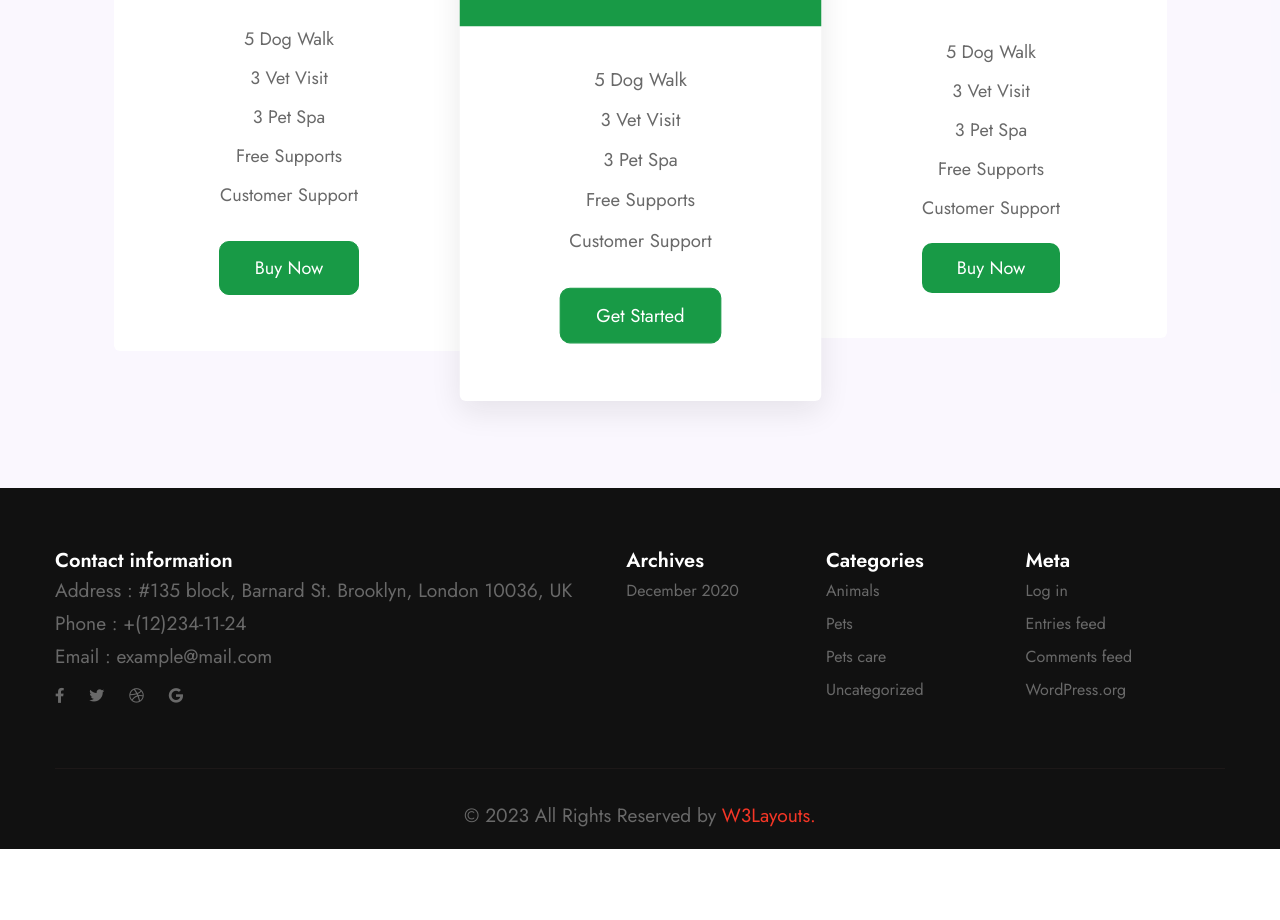
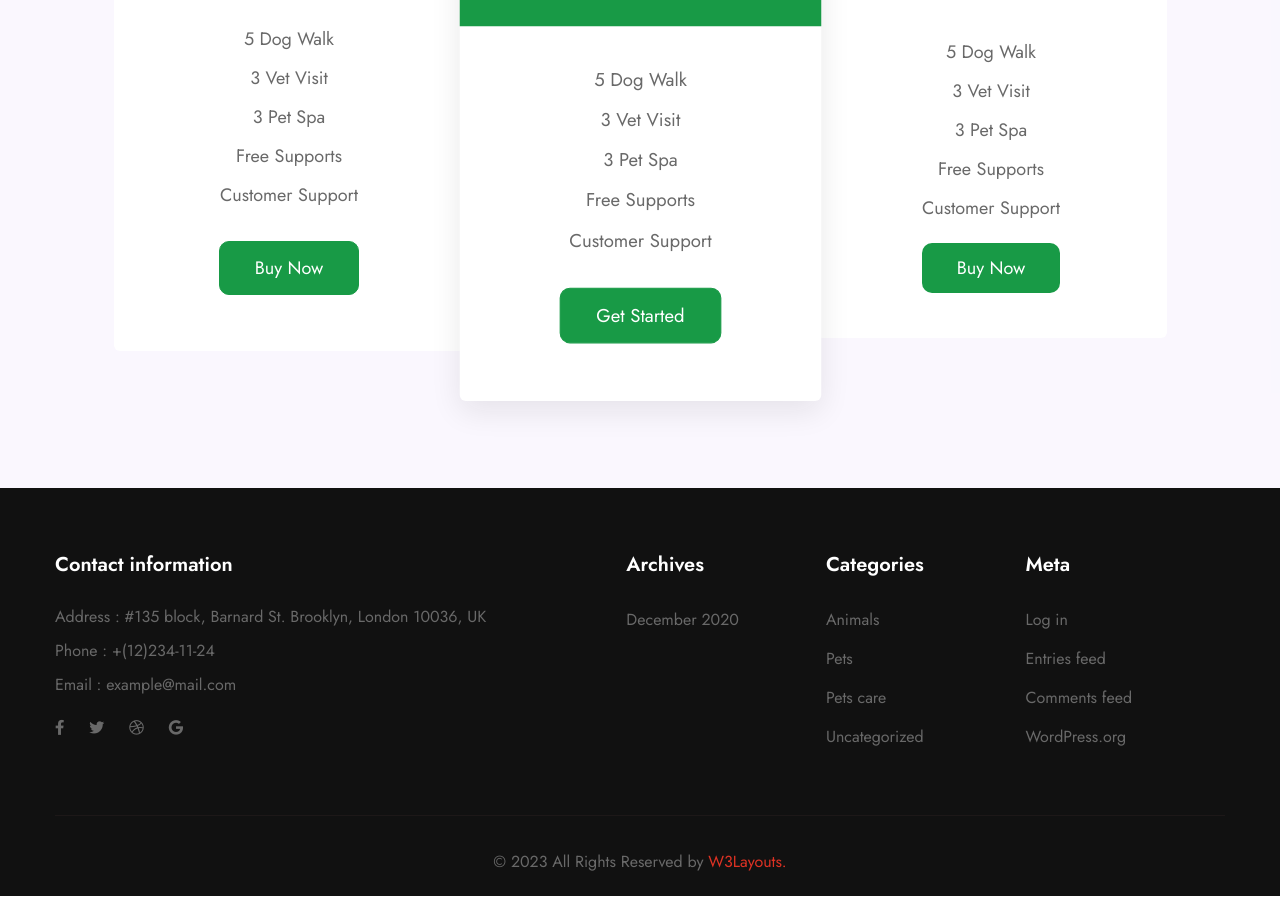
Before and after one commit to Tung2709/Poochcare, a plain HTML site: page index.html in a window 1280 px wide. Shown: the part 3672-4592 px from the top of the page. Before the commit the page ends 4545 px from the top, so only its background shows below. Drawn offline with nearby package versions, Linux system fonts and the light colour scheme; a script that the page names is missing.

Commit message:
edit footer

```diff
--- a/css/index.css
+++ b/css/index.css
@@ -995,16 +995,23 @@ ul .navSearch:hover a.searchIcon {
 .footer {
   background-color: #111111;
 }
+
 .footer__section {
   display: flex;
-  padding-top: 30px;
+  padding-top: 34px;
 }
 .footer__item1 {
   width: 100%;
   padding: 30px 0 30px 0;
 }
-.footer__item1 p {
-  line-height: 33px;
+
+.footer__item h4, .footer__item1 h4{
+  margin-bottom: 25px;
+}
+
+.footer__item1 p,.footer__item p {
+  line-height: 28px;
+  font-size: 16px;
 }
 .footer__icon {
   /* padding: 10px 20px 0 0; */
@@ -1017,6 +1024,11 @@ ul .navSearch:hover a.searchIcon {
   width: 30%;
   padding: 30px 55px 30px 0;
 }
+
+.footer__item ul li, .footer__item1 p{
+  margin-bottom: 6px;
+}
+
 .footer__item ul li a {
   margin: 0;
   padding: 0;
@@ -1037,6 +1049,11 @@ ul .navSearch:hover a.searchIcon {
   padding: 15px 0 20px 0;
   text-align: center;
 }
+
+.copyright p{
+  font-size: 16px;
+}
+
 hr {
   display: block;
   height: 1px;
@@ -1047,6 +1064,7 @@ hr {
 }
 .copyright span {
   color: #f53626;
+  opacity: 0.9;
 }
 
 @media (min-width: 576px) {
--- a/index.html
+++ b/index.html
@@ -521,7 +521,7 @@
     <section class="footer">
       <div class="container">
         <div class="footer__section">
-          <div class="footer__item1">
+          <div class=" footer__item1">
             <h4>Contact information</h4>
             <p>Address : #135 block, Barnard St. Brooklyn, London 10036, UK</p>
             <p>Phone : +(12)234-11-24</p>
@@ -535,7 +535,11 @@
           </div>
           <div class="footer__item">
             <h4>Archives</h4>
-            <a href="#">December 2020</a>
+            <ul>
+              <li>
+                <a href="#">December 2020</a>
+              </li>
+            </ul>
           </div>
           <div class="footer__item">
             <h4>Categories</h4>
```
